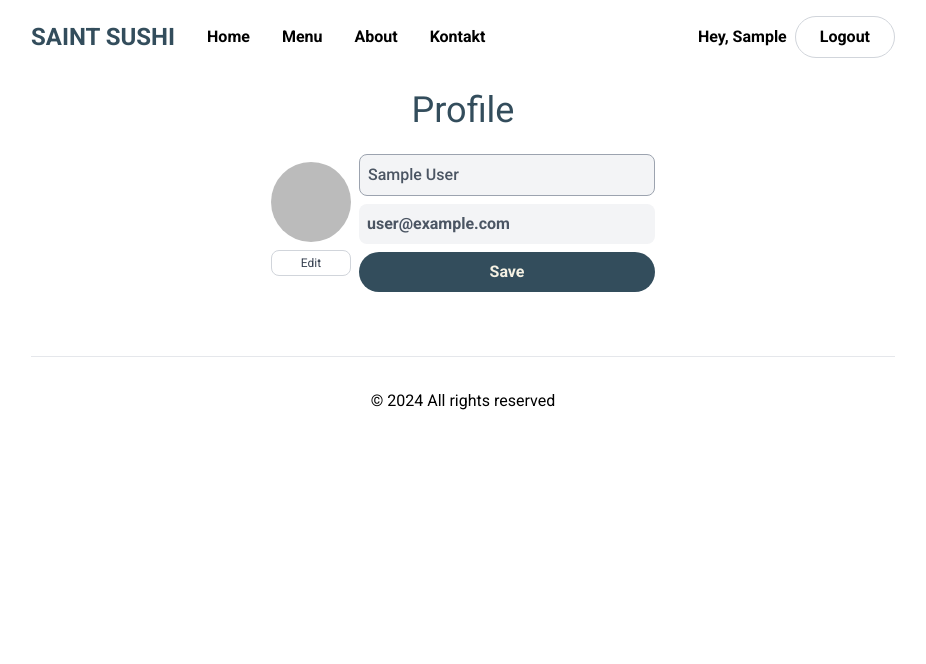
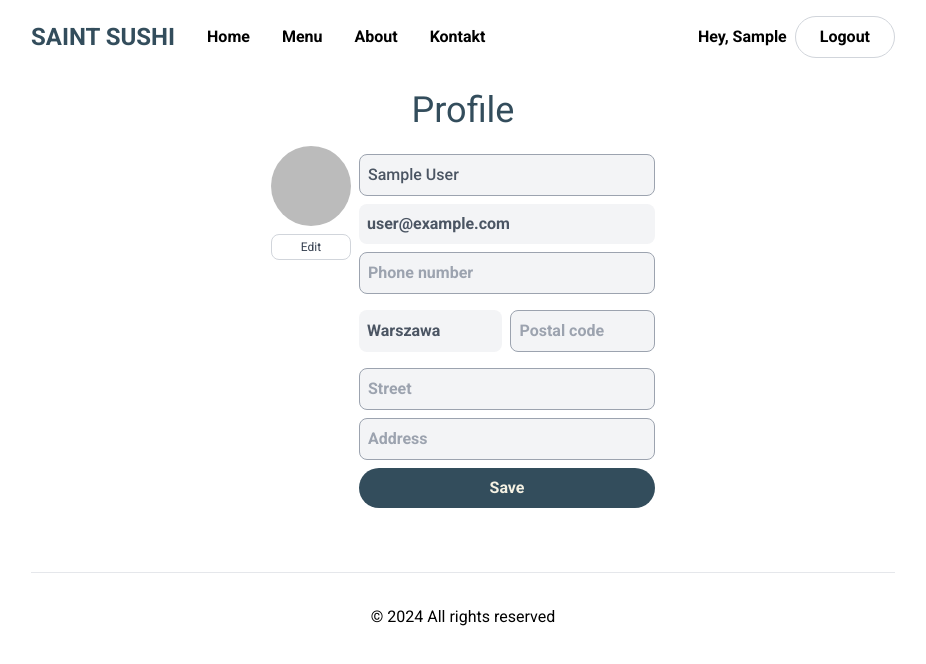
Before and after one commit to Totogodo/food-ordering-app, a Next.js app: page /profile in a window 1280 px wide. Shown: the top 664 px of the page, without its empty margins (177-1103 px from the left). Built offline with nearby package versions, Linux system fonts and the light colour scheme; no server answers; sample sign-in values are in the browser's storage.

Commit message:
uploading new photo done, adding address data in progress

```diff
--- a/next.config.mjs
+++ b/next.config.mjs
@@ -6,6 +6,10 @@ const nextConfig = {
         protocol: "https",
         hostname: "*.googleusercontent.com",
       },
+      {
+        protocol: "https",
+        hostname: "miki-food-ordering.s3.amazonaws.com",
+      },
     ],
   },
 };
--- a/package.json
+++ b/package.json
@@ -10,13 +10,16 @@
   },
   "dependencies": {
     "@auth/mongodb-adapter": "^2.5.0",
+    "@aws-sdk/client-s3": "^3.536.0",
     "argon2": "^0.40.1",
     "mongodb": "^6.5.0",
     "mongoose": "^8.2.2",
     "next": "14.1.3",
     "next-auth": "^4.24.7",
     "react": "^18",
-    "react-dom": "^18"
+    "react-dom": "^18",
+    "react-hot-toast": "^2.4.1",
+    "uniqid": "^5.4.0"
   },
   "devDependencies": {
     "@types/node": "20.11.28",
--- a/src/app/api/profile/route.js
+++ b/src/app/api/profile/route.js
@@ -1,18 +1,15 @@
+import { authOptions } from "@/app/api/auth/[...nextauth]/route";
+import { User } from "@/models/User";
 import mongoose from "mongoose";
 import { getServerSession } from "next-auth";
-import { authOptions } from "@/app/api/auth/[...nextauth]/route";
-import { User } from "@/models/User";
 
 export async function PUT(req) {
   mongoose.connect(process.env.MONGO_URL);
   const data = await req.json();
   const session = await getServerSession(authOptions);
-
   const email = session.user.email;
 
-  if ("name" in data) {
-    await User.updateOne({ email }, { name: data.name });
-  }
+  await User.updateOne({ email }, data);
 
   return Response.json(true);
 }
--- /dev/null
+++ b/src/app/api/upload/route.js
@@ -0,0 +1,42 @@
+import { PutObjectCommand, S3Client } from "@aws-sdk/client-s3";
+import uniqid from "uniqid";
+
+export async function POST(req) {
+  const data = await req.formData();
+  if (data.get("file")) {
+    // upload files
+    const file = data.get("file");
+
+    const s3Client = new S3Client({
+      region: "us-east-1",
+      credentials: {
+        accessKeyId: process.env.AWS_ACCESS_KEY,
+        secretAccessKey: process.env.AWS_SECRET_ACCESS_KEY,
+      },
+    });
+
+    const ext = file.name.split(".").slice(-1)[0];
+    const newFileName = uniqid() + "." + ext;
+
+    const chunks = [];
+    for await (const chunk of file.stream()) {
+      chunks.push(chunk);
+    }
+    const buffer = Buffer.concat(chunks);
+
+    const bucket = "miki-food-ordering";
+    s3Client.send(
+      new PutObjectCommand({
+        Bucket: bucket,
+        Key: newFileName,
+        ACL: "public-read",
+        ContentType: file.type,
+        Body: buffer,
+      })
+    );
+
+    const link = "https://" + bucket + ".s3.amazonaws.com/" + newFileName;
+    return Response.json(link);
+  }
+  return Response.json(true);
+}
--- a/src/app/globals.css
+++ b/src/app/globals.css
@@ -3,6 +3,7 @@
 @tailwind utilities;
 
 input[type="email"],
+input[type="tel"],
 input[type="text"],
 input[type="password"] {
   @apply border border-gray-400 p-2 bg-gray-100;
@@ -10,6 +11,7 @@ input[type="password"] {
 }
 
 input[type="email"]:disabled,
+input[type="tel"]:disabled,
 input[type="text"]:disabled,
 input[type="password"]:disabled {
   @apply border-none p-2 bg-gray-100;
--- a/src/app/layout.js
+++ b/src/app/layout.js
@@ -2,6 +2,7 @@ import Header from "@/components/layout/Header";
 import { Roboto } from "next/font/google";
 import "./globals.css";
 import { AppProvider } from "@/components/App.Context";
+import { Toaster } from "react-hot-toast";
 
 const roboto = Roboto({ subsets: ["latin"], weight: ["400", "500", "700"] });
 
@@ -16,6 +17,7 @@ export default function RootLayout({ children }) {
       <body className={roboto.className}>
         <main className="max-w-4xl mx-auto p-4">
           <AppProvider>
+            <Toaster />
             <Header />
             {children}
             <footer className="border-t p-8 text-center text-secondary mt-16">
--- a/src/app/profile/page.js
+++ b/src/app/profile/page.js
@@ -3,29 +3,78 @@ import { useSession } from "next-auth/react";
 import Image from "next/image";
 import { redirect } from "next/navigation";
 import { useEffect, useState } from "react";
+import toast from "react-hot-toast";
 
 export default function ProfilePage() {
   const session = useSession();
   const { status } = session;
+  //
   const [userName, setUserName] = useState("");
-  const [show, setShow] = useState(false);
+  const [userEmail, setUserEmail] = useState("");
+  const [phone, setPhone] = useState("");
+  const [street, setStreet] = useState("");
+  const [postCode, setPostCode] = useState("");
+  const [address, setAddress] = useState("");
+  const [image, setImage] = useState("");
 
   useEffect(() => {
     if (status === "authenticated") {
       setUserName(session.data.user.name);
+      setImage(session.data.user.image);
+      setUserEmail(session.data.user.email);
     }
   }, [session, status]);
 
   async function handleProfileUpdate(ev) {
     ev.preventDefault();
+
+    const savingPromise = new Promise(async (resolve, reject) => {
       const response = await fetch("api/profile", {
         method: "PUT",
         headers: { "Content-Type": "application/json" },
-      body: JSON.stringify({ name: userName }),
+        body: JSON.stringify({
+          name: userName,
+          image,
+          phone,
+          postCode,
+          street,
+          address,
+        }),
       });
 
-    if (response) {
-      setShow(true);
+      response.ok ? resolve() : reject();
+    });
+
+    await toast.promise(savingPromise, {
+      loading: "Saving...",
+      success: "Data saved!",
+      error: "Error",
+    });
+  }
+
+  async function handleFileChange(ev) {
+    const files = ev.target.files;
+
+    if (files?.length === 1) {
+      const data = new FormData();
+      data.set("file", files[0]);
+
+      const uploadingPromise = new Promise(async (resolve, reject) => {
+        const response = await fetch("/api/upload", {
+          method: "POST",
+          body: data,
+        });
+
+        response.ok ? resolve() : reject();
+        const link = await response.json();
+        setImage(link);
+      });
+
+      await toast.promise(uploadingPromise, {
+        loading: "Uploading...",
+        success: "Image uploaded!",
+        error: "Error",
+      });
     }
   }
 
@@ -36,35 +85,30 @@ export default function ProfilePage() {
     return redirect("/login");
   }
   //
-  console.log(session);
-  const userImage = session.data.user.image;
-  const userEmail = session.data.user.email;
   return (
     <section className="mt-8">
       <h1 className="text-center text-4xl text-primary mb-4">Profile</h1>
 
       <div className="max-w-sm mx-auto">
-        {show && (
-          <h1
-            onClick={() => setShow(false)}
-            className="hover:cursor-pointer text-center border border-cyan-900 rounded-lg p-1 bg-cyan-600 text-light shadow-md"
-          >
-            Profile Saved
-          </h1>
-        )}
-        <div className="flex gap-2 items-center">
+        <div className="flex gap-2">
           <div>
             <div>
+              {image && (
                 <Image
-                className="rounded-full mx-auto"
-                src={userImage}
+                  className="rounded-full mx-auto max-w-96 max-h-96 aspect-square object-cover"
+                  src={image}
                   width={80}
                   height={80}
                   alt={"avatar"}
                 />
+              )}
 
               <label>
-                <input type="file" className="hidden" />
+                <input
+                  type="file"
+                  className="hidden"
+                  onChange={handleFileChange}
+                />
                 <span className="border-gray-300 text-center text-gray-700 border rounded-lg py-1 px-2 mt-2 block text-xs cursor-pointer">
                   Edit
                 </span>
@@ -85,6 +129,46 @@ export default function ProfilePage() {
               disabled={true}
               value={userEmail}
             />
+            <input
+              type="tel"
+              placeholder="Phone number"
+              className="font-semibold text-gray-600"
+              value={phone}
+              onChange={(ev) => setPhone(ev.target.key)}
+            />
+            {/* Address below */}
+            <div className="flex gap-2">
+              <input
+                type="text"
+                placeholder="City"
+                value={"Warszawa"}
+                className="font-semibold text-gray-600"
+                disabled={true}
+              />
+              <input
+                type="text"
+                placeholder="Postal code"
+                className="font-semibold text-gray-600"
+                value={postCode}
+                onChange={(ev) => {
+                  setPostCode(ev.target.key);
+                }}
+              />
+            </div>
+            <input
+              type="text"
+              placeholder="Street"
+              className="font-semibold text-gray-600"
+              value={street}
+              onChange={(ev) => setStreet(ev.target.key)}
+            />
+            <input
+              className="font-semibold text-gray-600"
+              type="text"
+              placeholder="Address"
+              value={address}
+              onChange={(ev) => setAddress(ev.target.key)}
+            />
             <button type="submit">Save</button>
           </form>
         </div>
--- a/src/models/User.js
+++ b/src/models/User.js
@@ -1,5 +1,4 @@
 const { Schema, models, model } = require("mongoose");
-const argon2 = require("argon2");
 
 const UserSchema = new Schema(
   {
@@ -9,6 +8,11 @@ const UserSchema = new Schema(
       type: String,
       required: true,
     },
+    image: { type: String },
+    phone: { type: Number },
+    postCode: { type: String },
+    street: { type: String },
+    adress: { type: String },
   },
   { timestamps: true }
 );
```
Also changed, not shown: 1 other file (tests, documents, lock files or other folders). Lines whose indentation alone changed are shown as unchanged.
